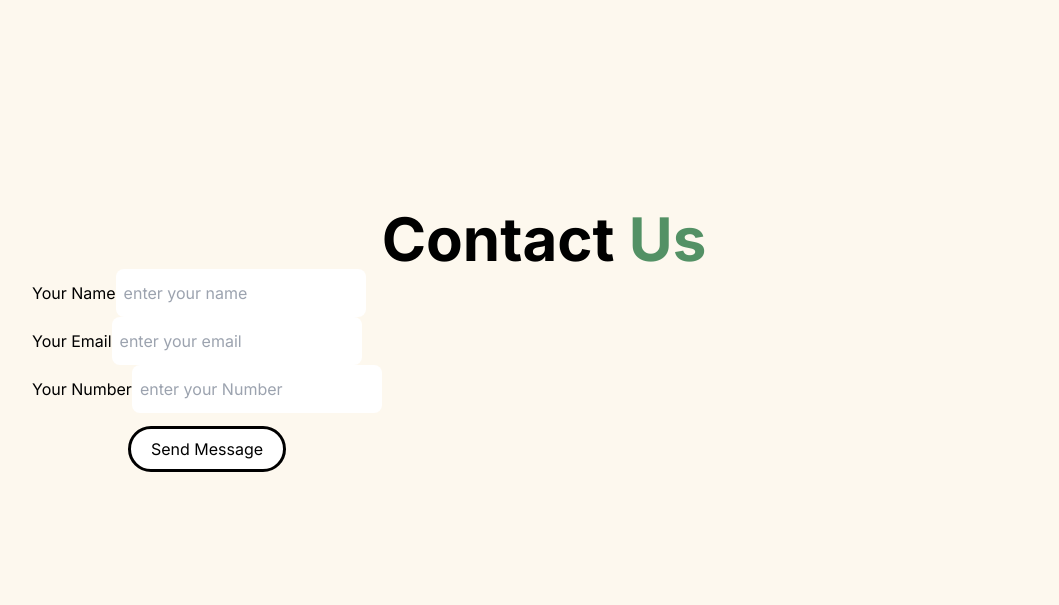
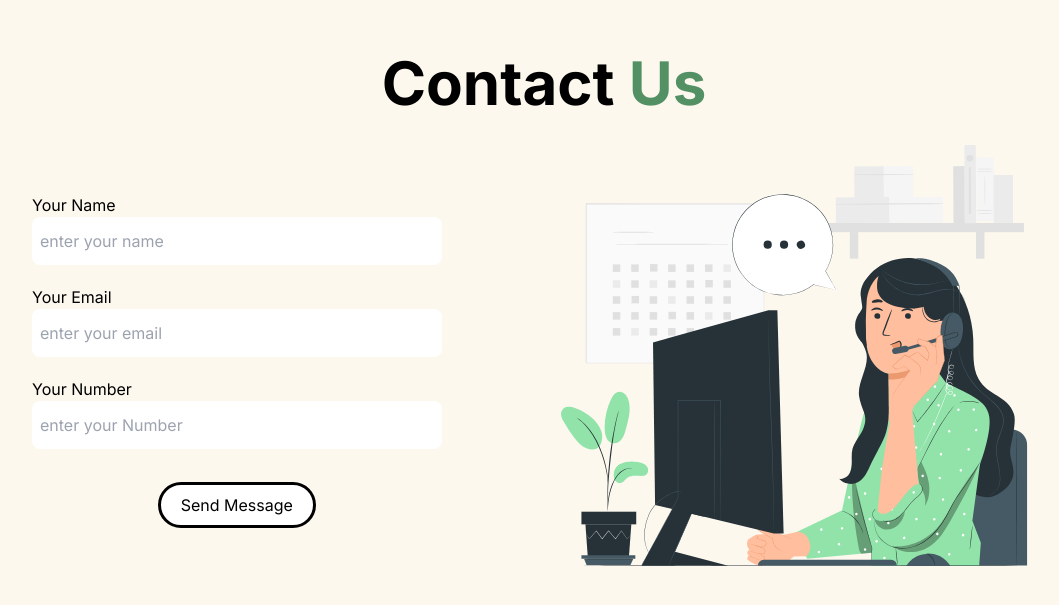
Before and after one commit to Ridwan-09/e-Study, a React (Vite) app: page / in a window 1280 px wide. Shown: the part 3361-3966 px from the top of the page, without its empty margins (96-1155 px from the left). Built offline with nearby package versions, Linux system fonts and the light colour scheme.

Commit message:
first commit

```diff
--- a/src/Components/Contact.jsx
+++ b/src/Components/Contact.jsx
@@ -9,8 +9,8 @@ const Contact = () => {
             <Heading title1='Contact' title2='Us'></Heading>
 
             <div className='flex flex-col md:flex-row justify-between w-full'>
-                <form>
-                    <div>
+                <form className='w-full md:w-2/5 space-y-5 pt-20'>
+                    <div className='flex flex-col'>
                         <label htmlFor="userName">Your Name</label>
                         <input
                             className='py-3 px-2 rounded-lg hover:shadow-[rgba(0,_0,_0,_0.24)_0px_3px_8px] transition-all'
@@ -19,7 +19,8 @@ const Contact = () => {
                             id='userName'
                             placeholder='enter your name' />
                     </div>
-                    <div>
+
+                    <div className='flex flex-col'>
                         <label htmlFor="userEmail">Your Email</label>
                         <input
                             className='py-3 px-2 rounded-lg hover:shadow-[rgba(0,_0,_0,_0.24)_0px_3px_8px] transition-all'
@@ -28,7 +29,8 @@ const Contact = () => {
                             id='userEmail'
                             placeholder='enter your email' />
                     </div>
-                    <div>
+
+                    <div className='flex flex-col'>
                         <label htmlFor="userNumber">Your Number</label>
                         <input
                             className='py-3 px-2 rounded-lg hover:shadow-[rgba(0,_0,_0,_0.24)_0px_3px_8px] transition-all'
@@ -43,7 +45,7 @@ const Contact = () => {
                     </div>
                 </form>
 
-                <div>
+                <div className='w-full md:w-2/4'>
                     <img src={img} alt="img" />
                 </div>
             </div>
```
